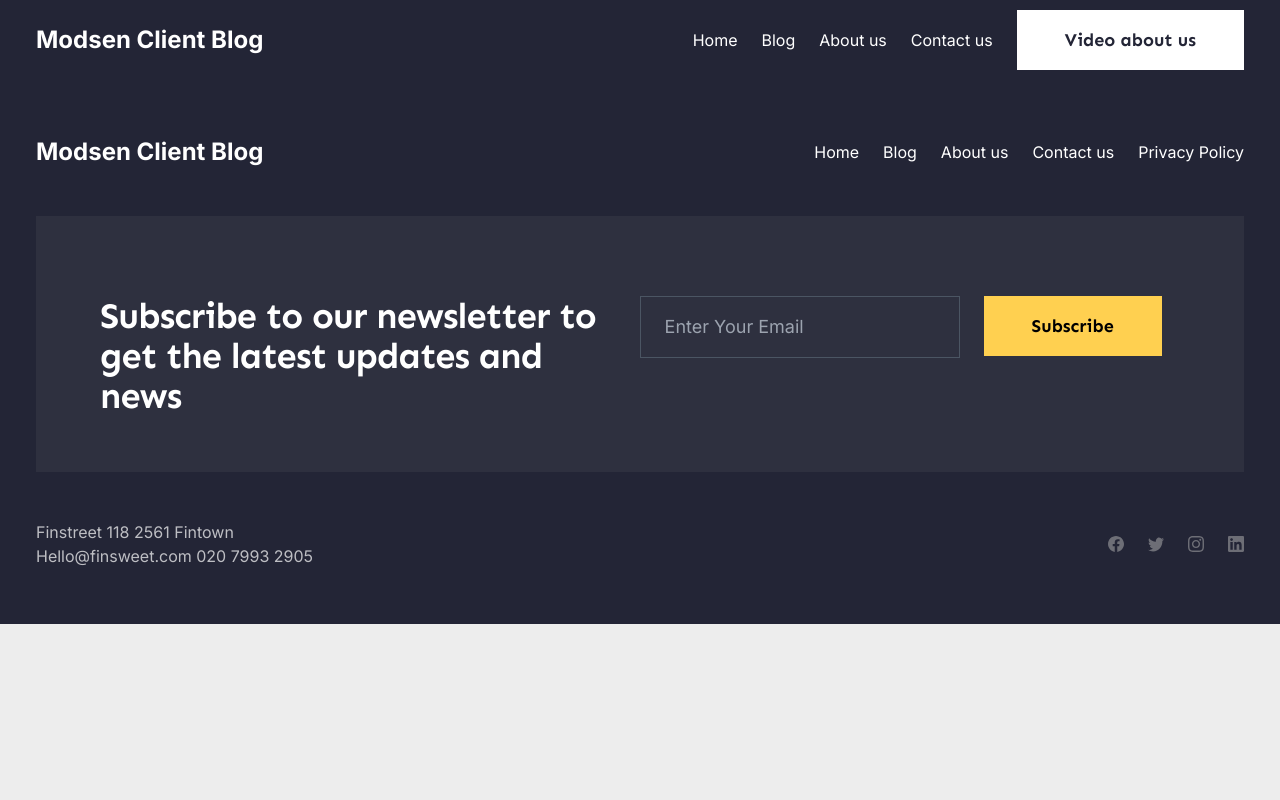
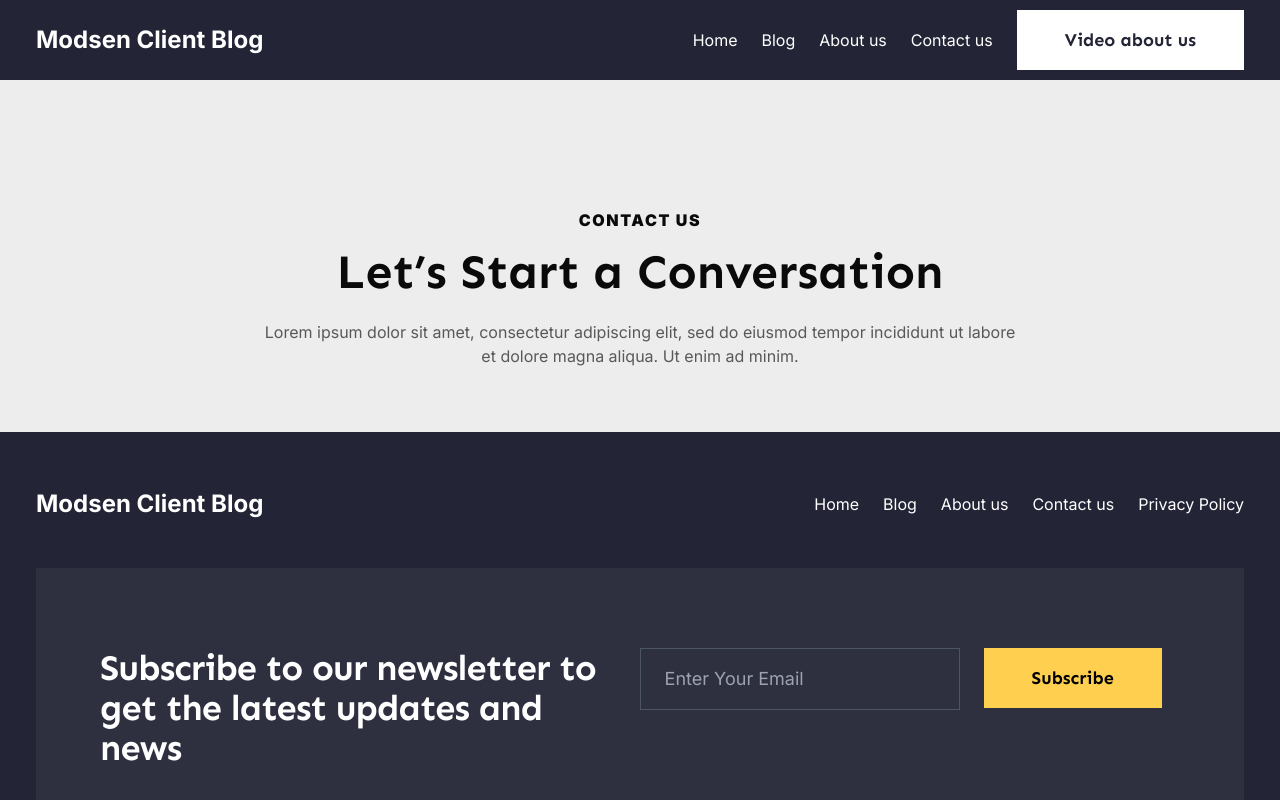
Before and after one commit to divineDuckk/Modsen-Client-Blog, a Next.js app: page /contact in a window 1280 px wide. Shown: the top 800 px of the page. Built offline with nearby package versions, Linux system fonts and the light colour scheme.

Commit message:
feat: add header in contact

```diff
--- a/src/app/contact/page.tsx
+++ b/src/app/contact/page.tsx
@@ -1 +1,24 @@
-export default function Contact() {}
+import { heading1 } from "@/app/classes";
+
+export default function Contact() {
+  return (
+    <main className="w-full flex flex-col items-center">
+      <div className="w-full max-w-3xl mt-32">
+        <div className="text-center  mb-16">
+          <h3 className="font-black text-base tracking-widest mb-4 uppercase">
+            Contact us
+          </h3>
+          <h1 className={`${heading1} mb-6`}>Let’s Start a Conversation</h1>
+          <p className="text-base font-normal opacity-65">
+            Lorem ipsum dolor sit amet, consectetur adipiscing elit, sed do
+            eiusmod tempor incididunt ut labore et dolore magna aliqua. Ut enim
+            ad minim.
+          </p>
+        </div>
+        <div className="w-full">
+          <div></div>
+        </div>
+      </div>
+    </main>
+  );
+}
--- a/src/constants/index.ts
+++ b/src/constants/index.ts
@@ -495,7 +495,6 @@ export const CATEGORY: Category[] = [
   },
 ];
 
-
 export const RANDOM_CHANCE = 0.5;
 export const MAX_RECOMMENDED_POSTS = 3;
 export const MAX_HOME_POSTS = 5;
```
